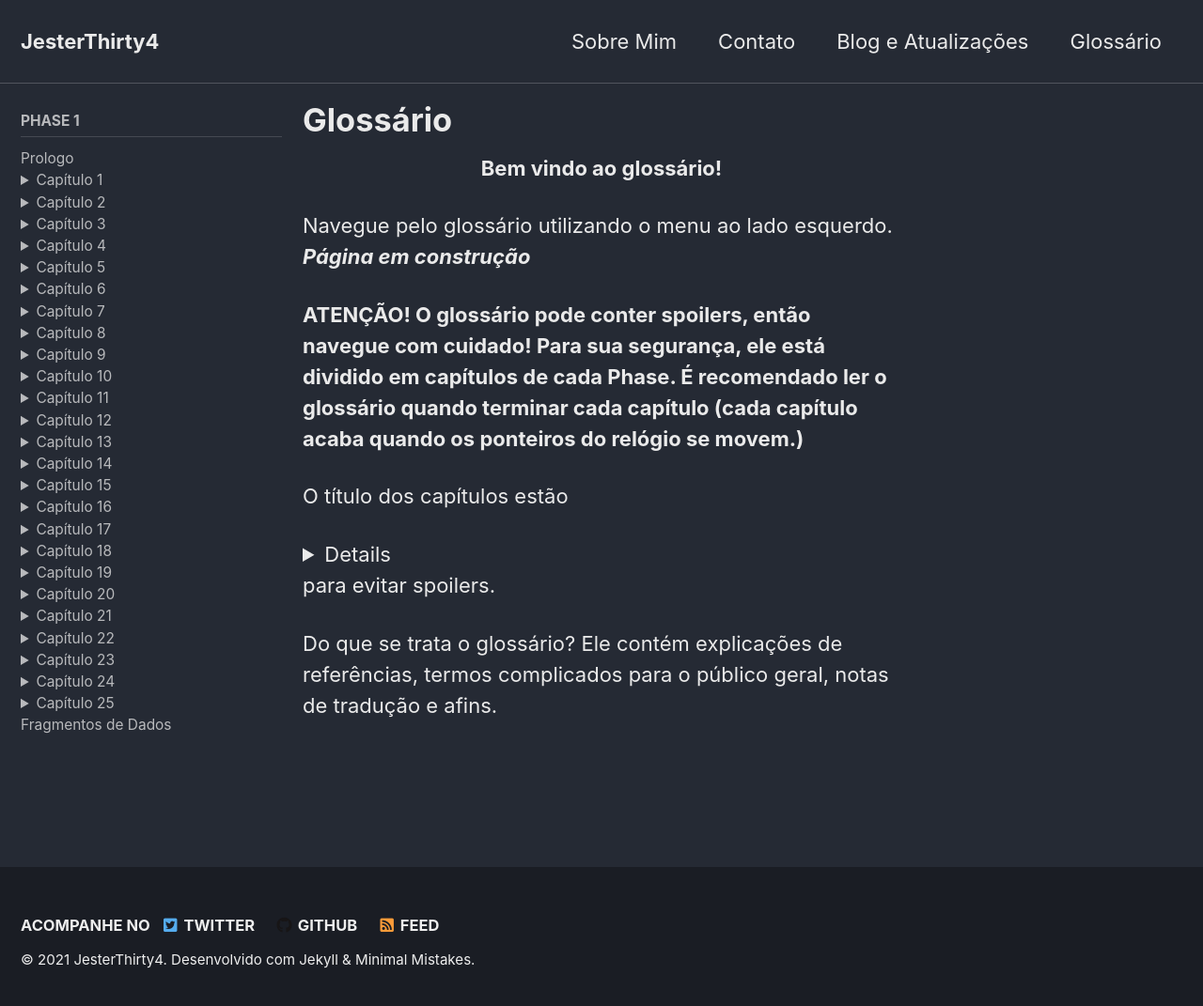
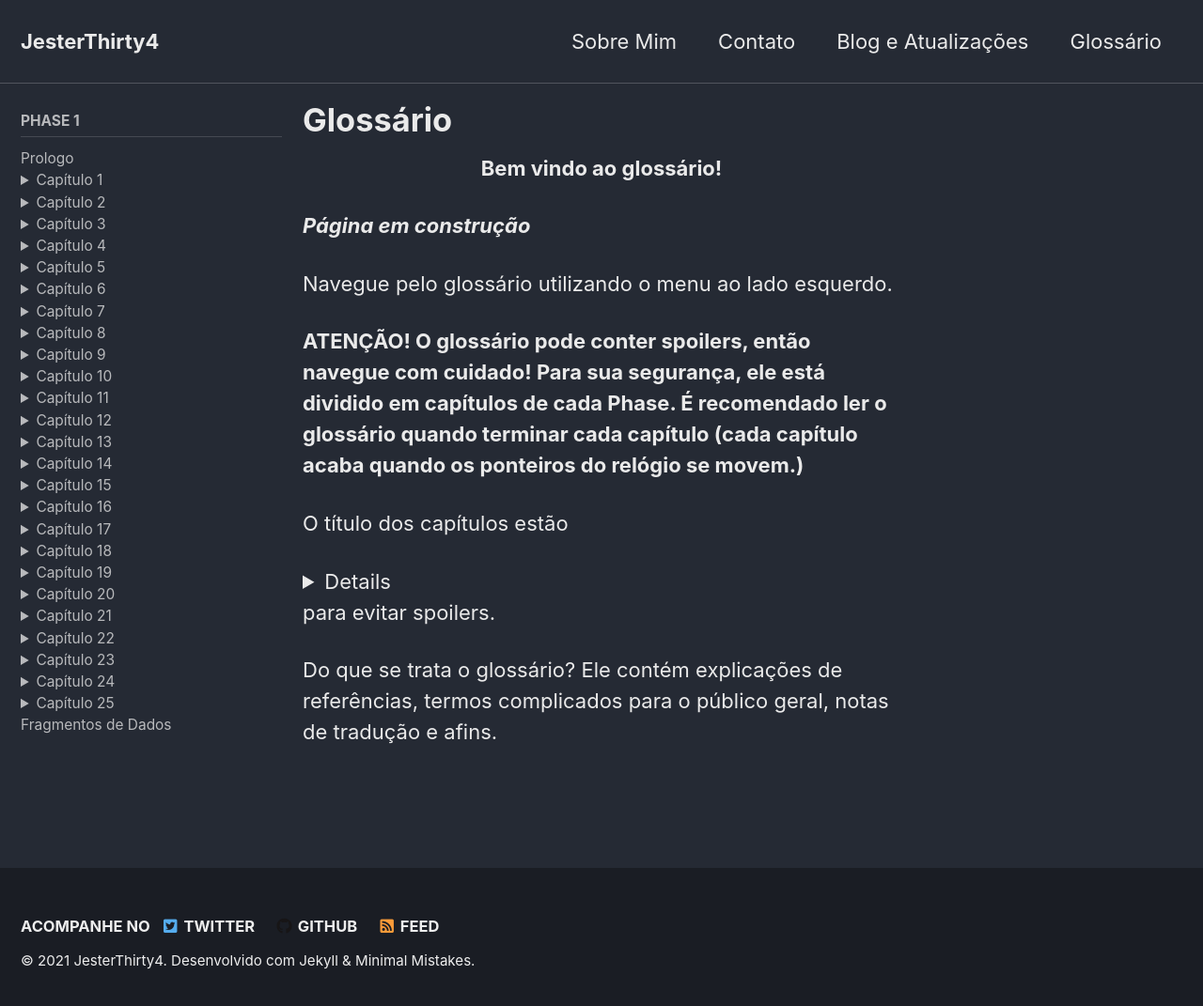
Before and after one commit to JesterThirty4/JesterThirty4.github.io, a Jekyll site: the page built from _pages/glossario.md, in a window 1280 px wide and 1078 px high. Shown: the top 1071 px of the window at 94% size. Built offline with Jekyll 4.4.1, drawn with Linux system fonts in a browser that asks for light colours; cached includes are drawn as plain includes.

```diff
--- a/_pages/glossario.md
+++ b/_pages/glossario.md
@@ -8,8 +8,11 @@ sidebar:
 
 <p align=center><b>Bem vindo ao glossário!</b></p>
 
+
+***Página em construção***
+
+
 Navegue pelo glossário utilizando o menu ao lado esquerdo.
-***Página em construção***
 
 **ATENÇÃO! O glossário pode conter spoilers, então navegue com cuidado! Para sua segurança, ele está dividido em capítulos de cada Phase. É recomendado ler o glossário quando terminar cada capítulo (cada capítulo acaba quando os ponteiros do relógio se movem.)**
 
```
